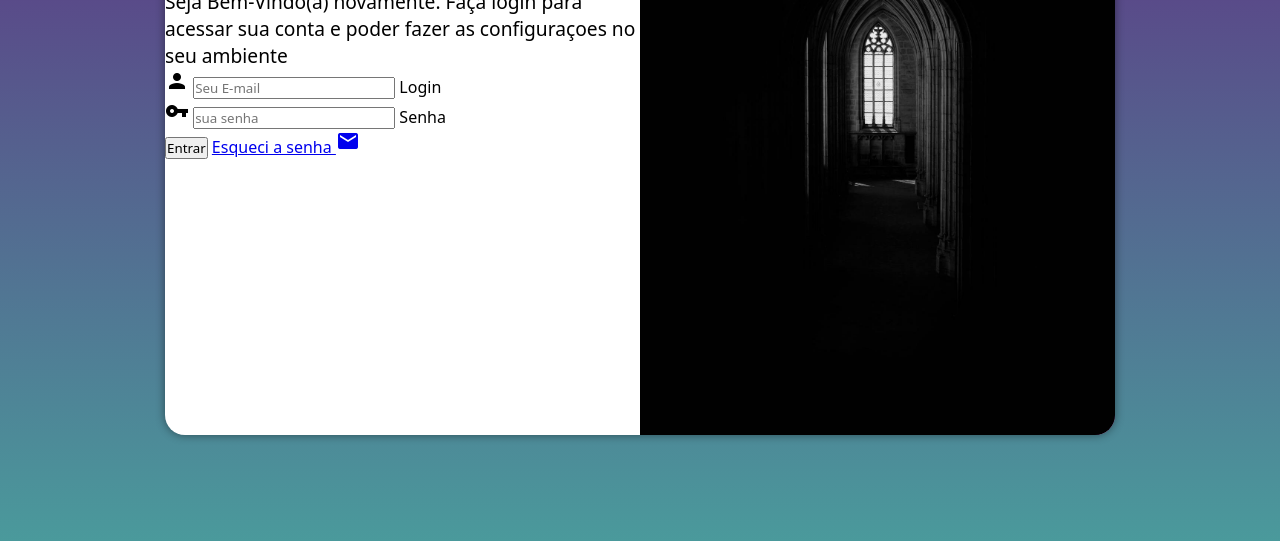
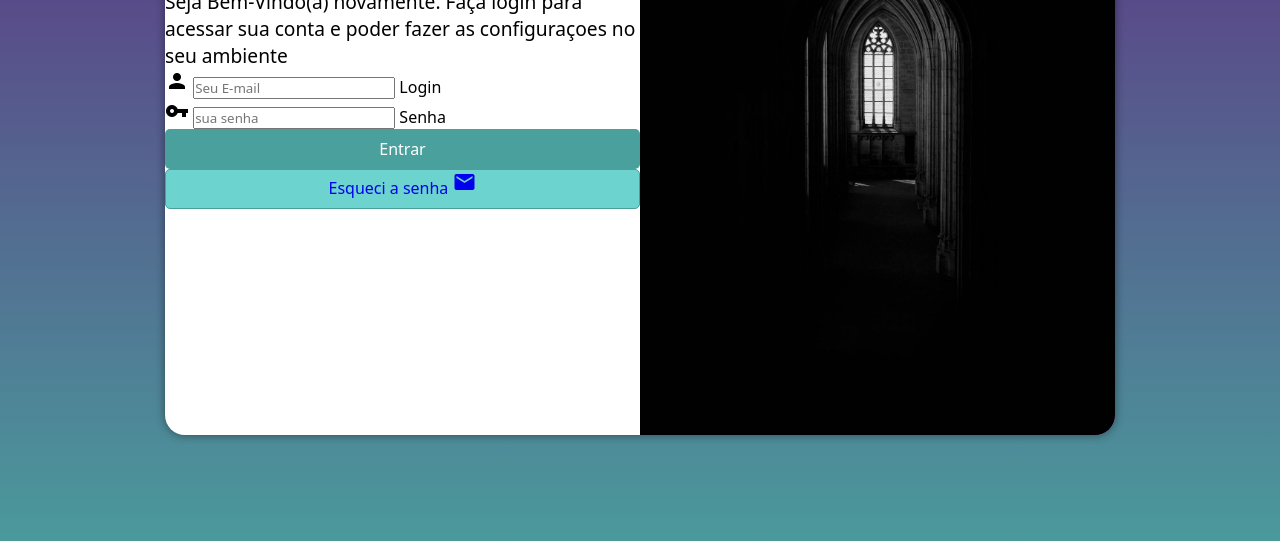
Before and after one commit to AllyssonBorgess/projeto-login, a plain HTML site: page index.html in a window 1280 px wide. Shown: the part 215-756 px from the top of the page. Drawn offline with Linux system fonts and the light colour scheme.

Commit message:
projeto login att

```diff
--- a/estilos/style.css
+++ b/estilos/style.css
@@ -64,3 +64,32 @@ div#formulario > h1 {
 div#formulario > p {
     font-size: 0.8em;
 }
+
+form > input[type=submit] {
+    display: block;
+    font-size: 1em;
+    width: 100%;
+    height: 40px;
+    background-color:#49a09d ;
+    color: white;
+    border: none;
+    border-radius: 5px;
+    cursor: pointer;
+}
+
+form > input[type=submit]:hover {
+    background-color: #2d6462;
+}
+
+form > a.botao {
+    display: block;
+    text-align: center;
+    font-size: 1em;
+    width: 100%;
+    height: 40px;
+    background-color: #6cd3cf;
+
+    border: 1px solid #49a09d;
+    border-radius: 5px;
+    text-decoration: none;
+}
--- a/index.html
+++ b/index.html
@@ -29,7 +29,7 @@
                     <label for="isenha">Senha</label>
                 </div>
                 <input type="submit"  value="Entrar">
-                <a href="esqueci.html">
+                <a href="esqueci.html" class="botao">
                     Esqueci a senha <i class="material-icons">mail</i>
                 </a>
 
```
